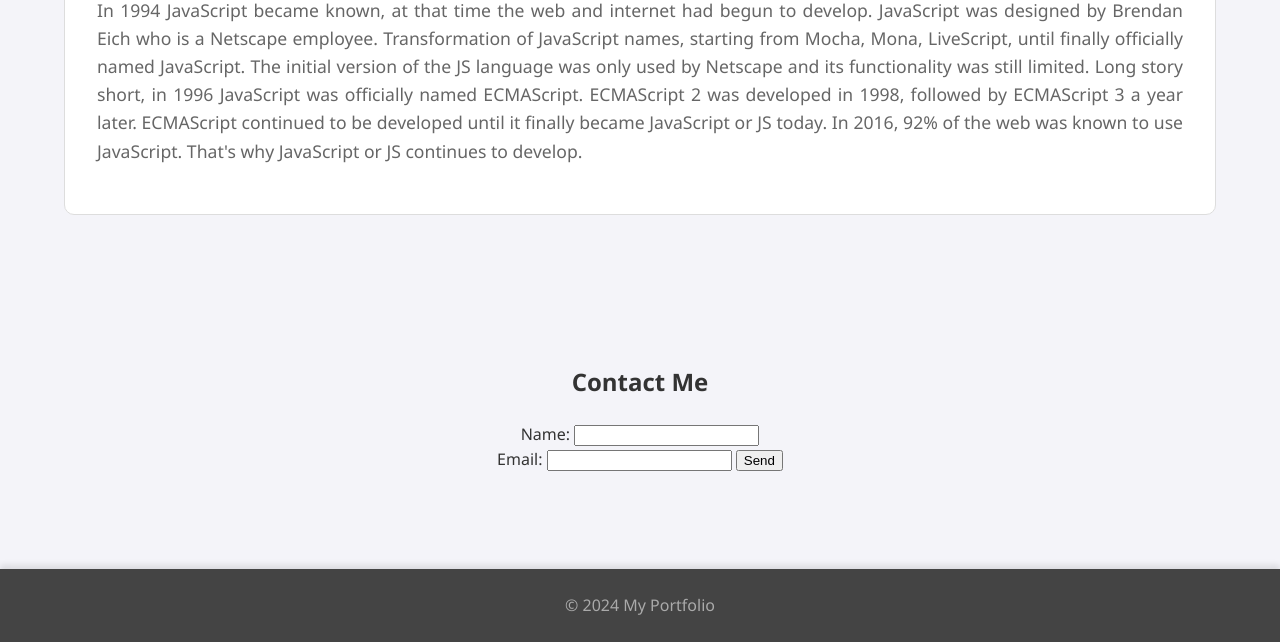
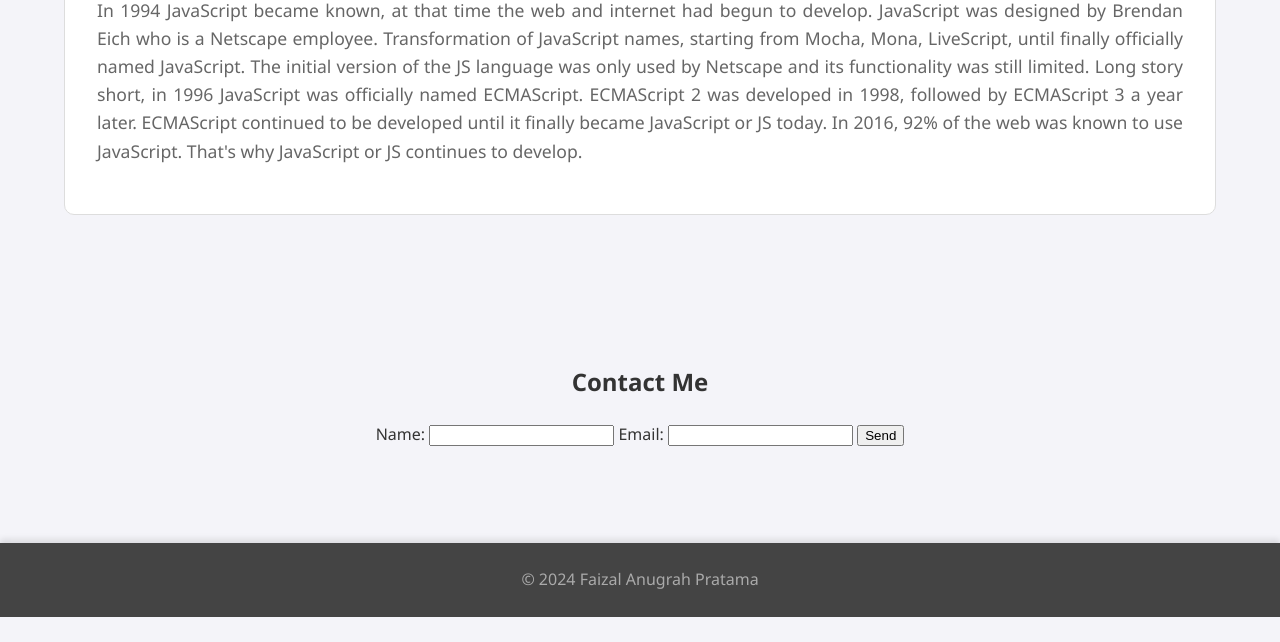
Before and after one commit to fzlangrh/Website-Personal, a plain HTML site: page index.html in a window 1280 px wide. Shown: the part 1717-2359 px from the top of the page. After the commit the page ends 2334 px from the top, so only its background shows below. Drawn offline with Linux system fonts and the light colour scheme.

Commit message:
Update index.html

```diff
--- a/index.html
+++ b/index.html
@@ -46,14 +46,13 @@
       <form id="contact-form">
         <label for="name">Name:</label>
         <input type="text" id="name" name="name" />
-        <br>
         <label for="email">Email:</label>
         <input type="email" id="email" name="email" />
         <button type="submit">Send</button>
       </form>
     </section>
     <footer>
-      <p>&copy; 2024 My Portfolio</p>
+      <p>&copy; 2024 Faizal Anugrah Pratama</p>
     </footer>
     <script src="scripts.js"></script>
   </body>
```
